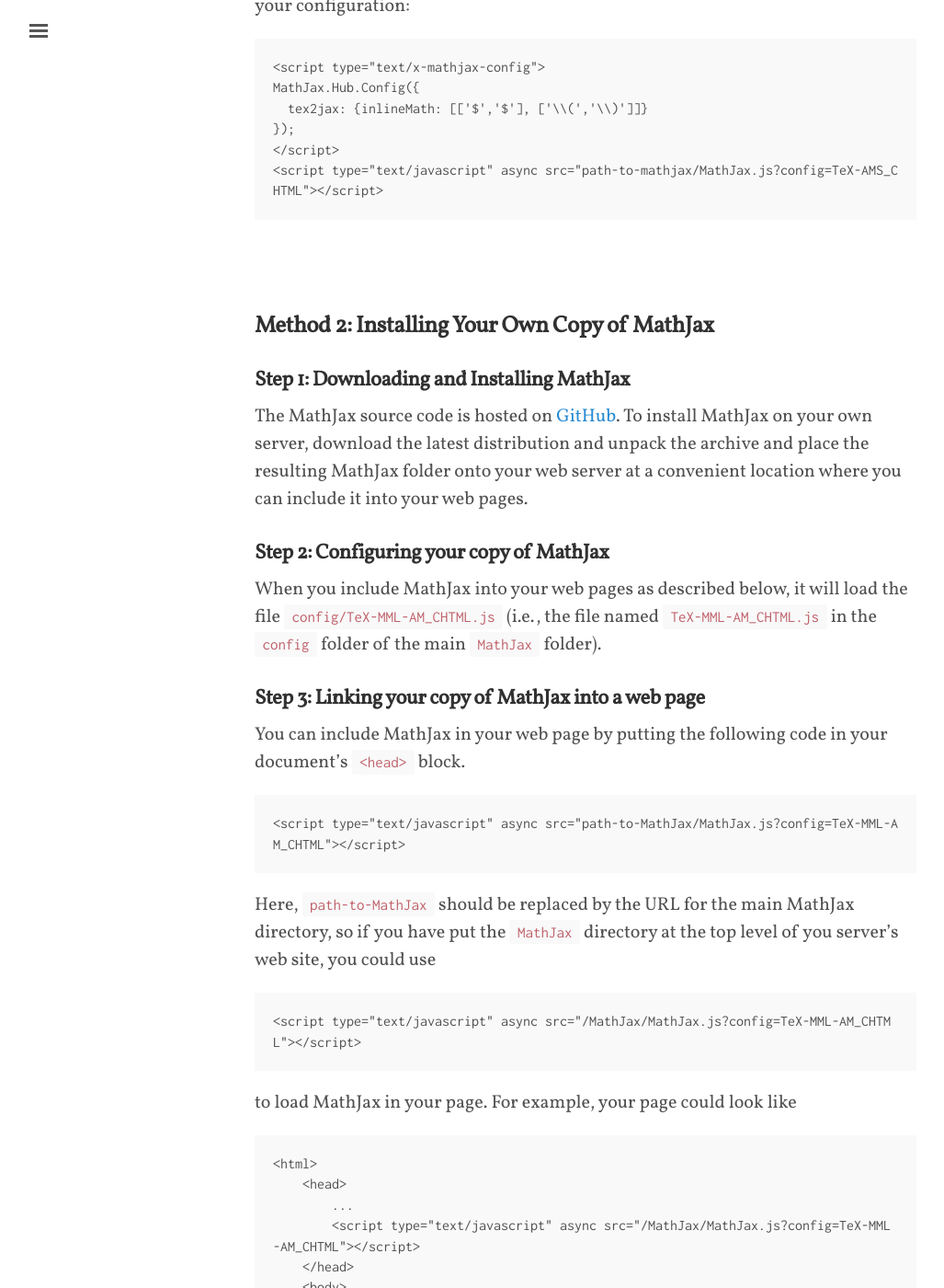
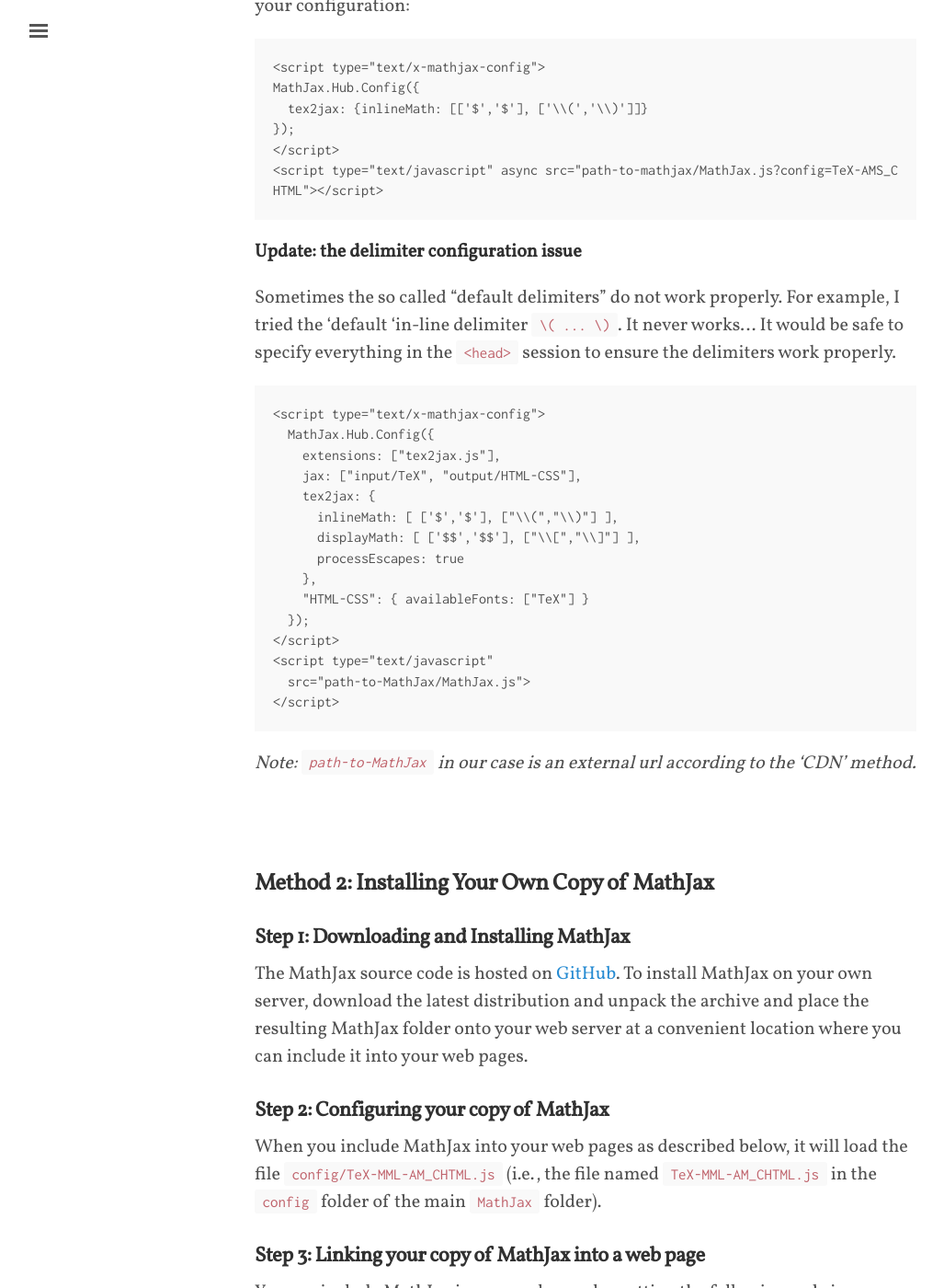
Before and after one commit to shevapato2008/myBlog, a Jekyll site: the page built from _posts/2017-07-04-MathJax-Intro.md, in a window 1280 px wide and 1400 px high, scrolled down 2062 px. Shown: the whole window at 92% size, without its empty margins (3-1030 px from the left). Built offline with Jekyll 4.4.1, drawn with Linux system fonts in a browser that asks for light colours; some web fonts are replaced; some of the changed text lies outside the part shown.

Commit message:
Updated content.

````diff
--- a/_posts/2017-07-04-MathJax-Intro.md
+++ b/_posts/2017-07-04-MathJax-Intro.md
@@ -77,6 +77,33 @@
 <script type="text/javascript" async src="path-to-mathjax/MathJax.js?config=TeX-AMS_CHTML"></script>
 ```
 
+**Update: the delimiter configuration issue**
+
+Sometimes the so called "default delimiters" do not work properly. For example,
+I tried the 'default 'in-line delimiter `\( ... \)`. It never works... It would
+be safe to specify everything in the `<head>` session to ensure the delimiters
+work properly.
+
+```HTML
+<script type="text/x-mathjax-config">
+  MathJax.Hub.Config({
+    extensions: ["tex2jax.js"],
+    jax: ["input/TeX", "output/HTML-CSS"],
+    tex2jax: {
+      inlineMath: [ ['$','$'], ["\\(","\\)"] ],
+      displayMath: [ ['$$','$$'], ["\\[","\\]"] ],
+      processEscapes: true
+    },
+    "HTML-CSS": { availableFonts: ["TeX"] }
+  });
+</script>
+<script type="text/javascript"
+  src="path-to-MathJax/MathJax.js">
+</script>
+```
+
+_Note: `path-to-MathJax` in our case is an external url according to the 'CDN' method._
+
 <br><br>
 
 ## Method 2: Installing Your Own Copy of MathJax
@@ -103,6 +130,11 @@
 <script type="text/javascript" async src="path-to-MathJax/MathJax.js?config=TeX-MML-AM_CHTML"></script>
 ```
 
+It is also possible to load MathJax into the `<body>` section, if needed.
+If you do this, load it as early as possible, as MathJax will begin to load
+its components as soon as it is included in the page, and that will help speed
+up the processing of the mathematics on your page.
+
 Here, `path-to-MathJax` should be replaced by the URL for the main MathJax
 directory, so if you have put the `MathJax` directory at the top level of you
 server’s web site, you could use
@@ -128,5 +160,6 @@
 ## Reference
 ---
 `[1]` [MathJax Documentation Homepage](http://docs.mathjax.org/en/latest/start.html "MathJax Documentation Homepage")
-`[2]` [tex2jax configuration options](http://docs.mathjax.org/en/latest/options/tex2jax.html#configure-tex2jax "tex2jax configuration options")
-`[3]` [MathJax TeX and LaTeX Support](http://docs.mathjax.org/en/latest/tex.html#tex-support "MathJax TeX and LaTeX Support")
+`[2]` [Loading and Configuring MathJax](http://docs.mathjax.org/en/latest/configuration.html#loading "Loading and Configuring MathJax")
+`[3]` [tex2jax configuration options](http://docs.mathjax.org/en/latest/options/tex2jax.html#configure-tex2jax "tex2jax configuration options")
+`[4]` [MathJax TeX and LaTeX Support](http://docs.mathjax.org/en/latest/tex.html#tex-support "MathJax TeX and LaTeX Support")
````
Also changed, not shown: _posts/2017-07-03-LaTeX-in-Markdown.md (+28 -10 lines).
